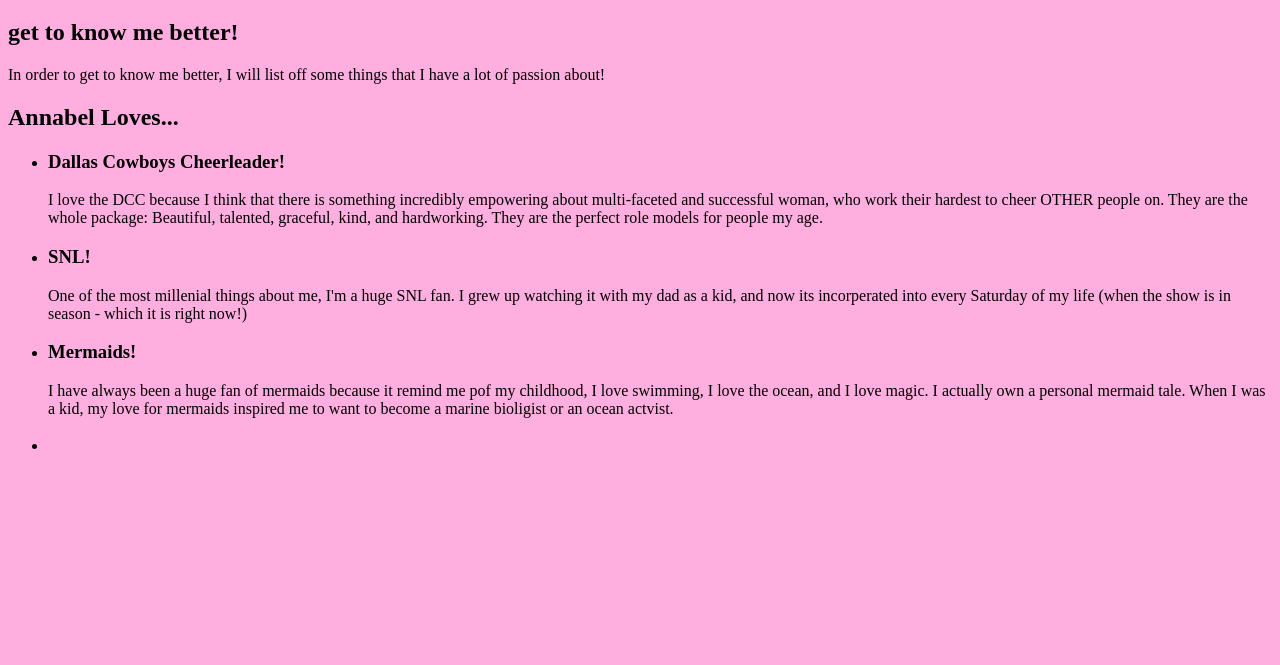
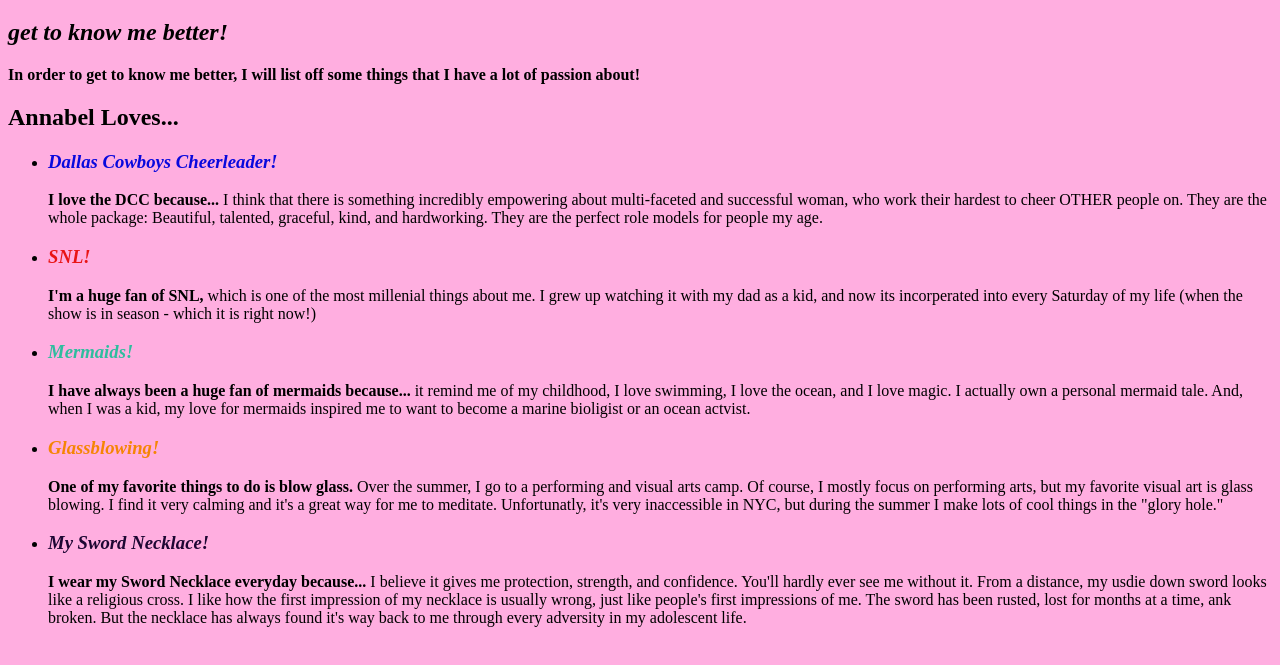
Before and after one commit to lebannalove/1-P-Unit-1-Project, a plain HTML site: page index.html in a window 1280 px wide. Shown: the part 61-726 px from the top of the page. Drawn offline with Linux system fonts and the light colour scheme.

Commit message:
GLASS AND SWORD UPDATE (w/ strong and em)

```diff
--- a/index.html
+++ b/index.html
@@ -28,16 +28,24 @@
     </head>
     <body style="background-color: rgb(255, 174, 224)">
      <h1 style="color:rgb(255, 0, 170)"> ANNABEL COLE's Website</h1>
-            <h2>get to know me better!</h2>
+            <h2><em>get to know me better!</em></h2>
 
 
 
-            <p>In order to get to know me better, I will list off some things that I have a lot of passion about!</p>
+            <p><strong>In order to get to know me better, I will list off some things that I have a lot of passion about!</strong></p>
                 <h2>Annabel Loves...</h2>
-                <ul><li><h3>Dallas Cowboys Cheerleader!</h3> I love the DCC because I think that there is something incredibly empowering about multi-faceted and successful woman, who work their hardest to cheer OTHER people on. They are the whole package: Beautiful, talented, graceful, kind, and hardworking. They are the perfect role models for people my age. </li>
-                <li><h3>SNL!</h3> One of the most millenial things about me, I'm a huge SNL fan. I grew up watching it with my dad as a kid, and now its incorperated into every Saturday of my life (when the show is in season - which it is right now!)</li>
-                <li><h3>Mermaids!</h3> I have always been a huge fan of mermaids because it remind me pof my childhood, I love swimming, I love the ocean, and I love magic. I actually own a personal mermaid tale. When I was a kid, my love for mermaids inspired me to want to become a marine bioligist or an ocean actvist.</li>
-                <li><h3></h3></li></ul>
+                <ul><li><em><h3 style="color:rgb(9, 9, 221)"> Dallas Cowboys Cheerleader!</h3></em> <strong>I love the DCC because...</strong> I think that there is something incredibly empowering about multi-faceted and successful woman, who work their hardest to cheer OTHER people on. They are the whole package: Beautiful, talented, graceful, kind, and hardworking. They are the perfect role models for people my age.</li>
+
+                <li><em><h3 style="color:rgb(233, 20, 20)">SNL!</h3></em> <strong>I'm a huge fan of SNL,</strong> which is one of the most millenial things about me. I grew up watching it with my dad as a kid, and now its incorperated into every Saturday of my life (when the show is in season - which it is right now!)</li>
+
+                <li><em><h3 style="color:rgb(47, 189, 158)">Mermaids!</h3></em> <strong> I have always been a huge fan of mermaids because...</strong> it remind me of my childhood, I love swimming, I love the ocean, and I love magic. I actually own a personal mermaid tale. And, when I was a kid, my love for mermaids inspired me to want to become a marine bioligist or an ocean actvist.</li>
+
+                <li><em><h3 style="color:rgb(245, 133, 4)">Glassblowing!</h3></em>
+                <strong>One of my favorite things to do is blow glass.</strong> Over the summer, I go to a performing and visual arts camp. Of course, I mostly focus on performing arts, but my favorite visual art is glass blowing. I find it very calming and it's a great way for me to meditate. Unfortunatly, it's very inaccessible in NYC, but during the summer I make lots of cool things in the "glory hole."</li>
+
+                <li><em><h3 style="color:rgb(30, 7, 51)">My Sword Necklace!</h3></em>
+                <p><strong>I wear my Sword Necklace everyday because...</strong> I believe it gives me protection, strength, and confidence. You'll hardly ever see me without it. From a distance, my usdie down sword looks like a religious cross. I like how the first impression of my necklace is usually wrong, just like people's first impressions of me. The sword has been rusted, lost for months at a time, ank broken. But the necklace has always found it's way back to me through every adversity in my adolescent life. </p></li>
+                </ul>
 
     </body>
 </html>
```
